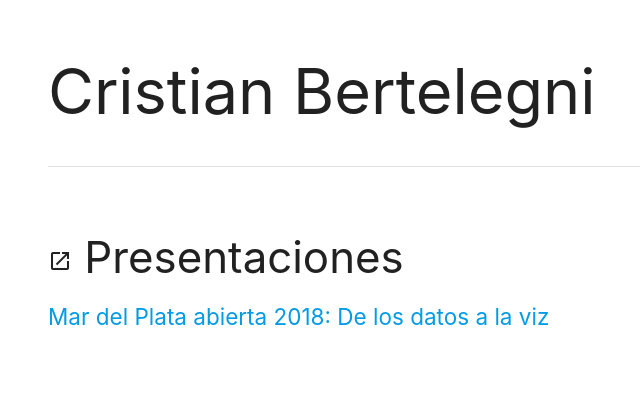
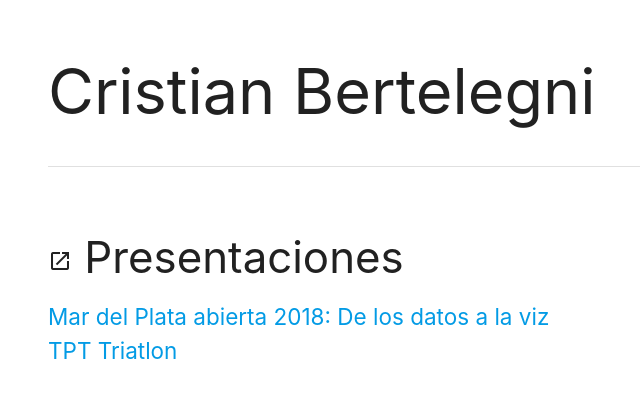
Before and after one commit to cbertelegni/presentaciones, a website: page source/index.html in a window 1280 px wide. Shown: the whole page, without its empty margins (144-784 px from the left). Drawn offline with nearby package versions, Linux system fonts and the light colour scheme.

Commit message:
charla tpt

```diff
--- a/source/index.html
+++ b/source/index.html
@@ -37,6 +37,7 @@
             <h3><i class="material-icons">launch</i> Presentaciones</h3>
             <ul class="">
                 <li><a href="mardelplata-abierta-2018/">Mar del Plata abierta 2018: De los datos a la viz</a></li>
+                <li><a href="tpt-triatlon/">TPT Triatlon</a></li>
             </ul>
         </div>
       </div>
```
